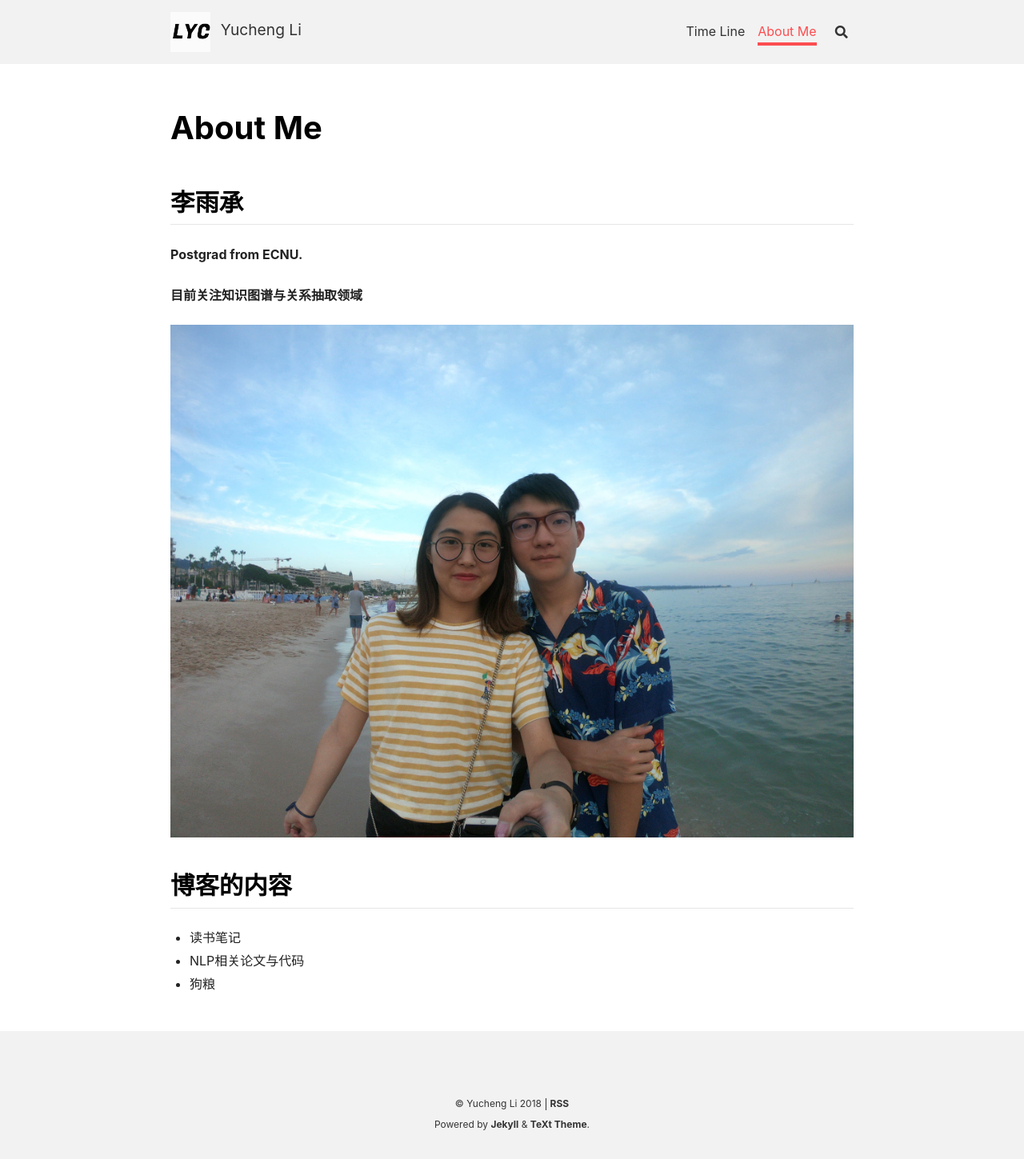
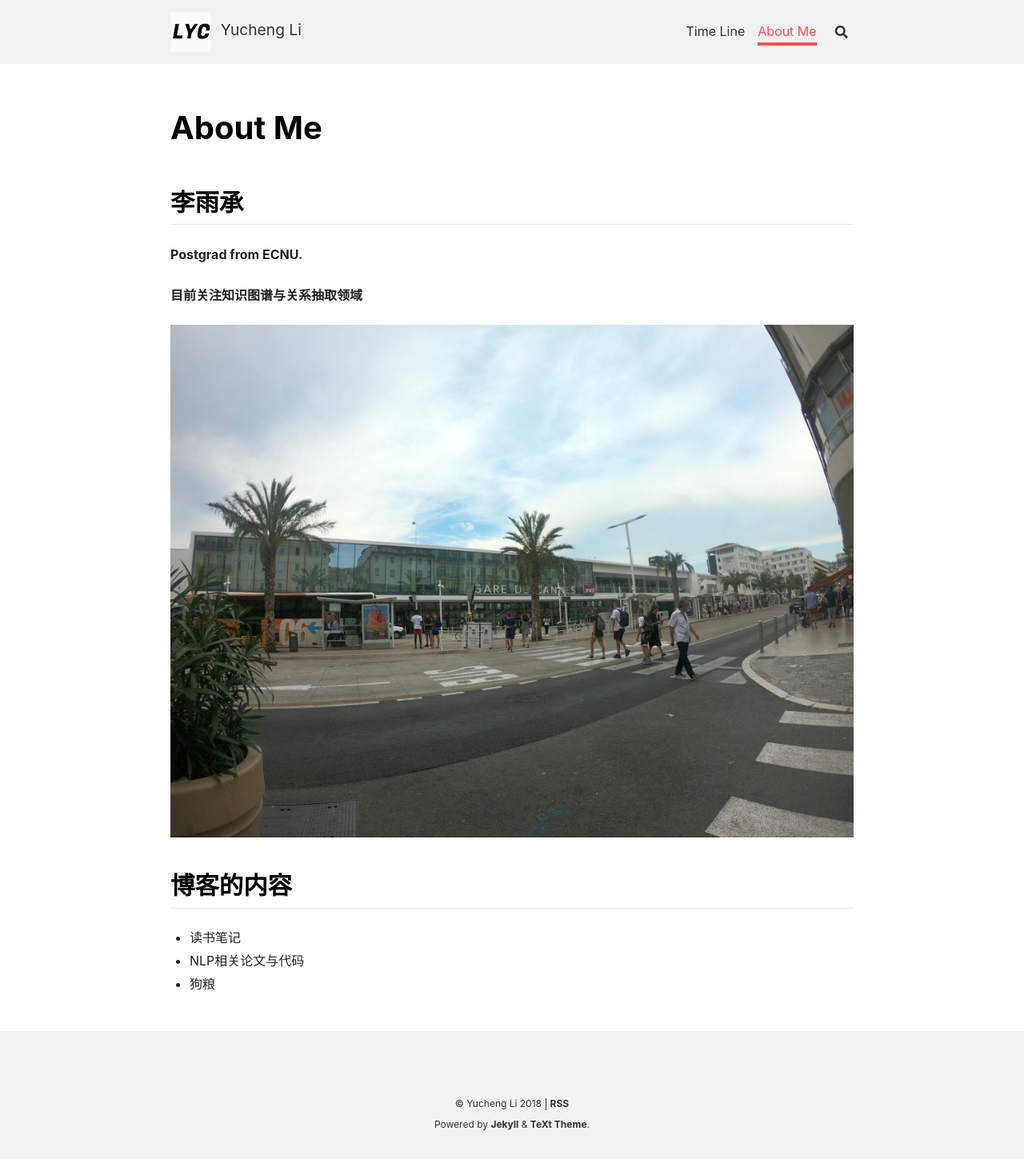
Before and after one commit to nine09/nine09.github.io, a Jekyll site: the page built from aboutme.md, in a window 1280 px wide. Shown: the whole page at 80% size. Built offline with Jekyll 4.4.1, drawn with Linux system fonts in a browser that asks for light colours; nearby versions of some CDN libraries; comment, search, counter and statistics services are not loaded.

Commit message:
Update aboutme.md

```diff
--- a/aboutme.md
+++ b/aboutme.md
@@ -15,7 +15,7 @@ key: page-about
 
 **目前关注知识图谱与关系抽取领域**
 
-![摄于法国戛纳](/assets/images/my_pic/aboutme_pic.jpg)
+![摄于法国戛纳](/assets/images/my_pic/Cannes_1.jpg)
 
 
 ## 博客的内容
```
